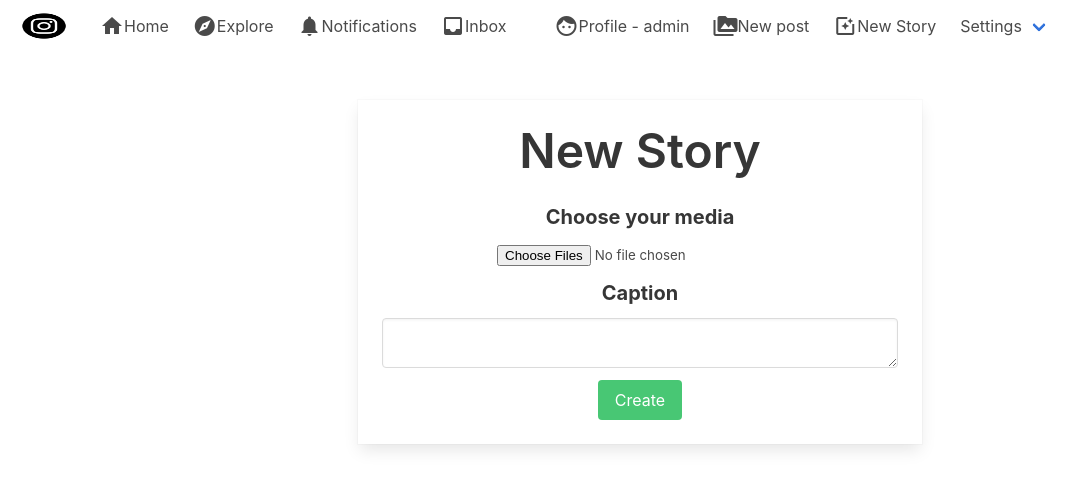
After one commit to devjyno96/django_insta_clone, a Django app: page /stories/newstory in a window 1280 px wide. The commit adds this page. Shown: the top 489 px of the page, without its empty margins (0-1086 px from the left). Run offline with Django 3.2, Linux system fonts and the light colour scheme; a user stored in the database is signed in; data comes from the database, SQL or seed files in the repository; both versions use the stored data as it was after the commit; some libraries are stand-ins or nearby versions.

Commit message:
video 30 complete

```diff
--- a/instagram_clone/instagram_clone/templates/base.html
+++ b/instagram_clone/instagram_clone/templates/base.html
@@ -64,6 +64,10 @@
                     <span class="material-icons">perm_media</span>
                     New post
                 </a>
+                <a href="{% url 'newstory' %}" class="navbar-item">
+                    <span class="material-icons">photo_filter</span>
+                    New Story
+                </a>
 
                 <div class="navbar-item has-dropdown is-hoverable">
                     <a class="navbar-link">
--- /dev/null
+++ b/instagram_clone/instagram_clone/templates/newstory.html
@@ -0,0 +1,56 @@
+{% extends 'base.html' %}
+
+{% load static %}
+
+{% block content %}
+
+<div class="columns is-mobile has-text-centered">
+  <div class="column is-half is-offset-one-quarter">
+
+    <div class="card">
+    <div class="card-content">
+
+    <form method="post" action="" enctype="multipart/form-data" role="form">
+    {% csrf_token %}
+    <h3 class="title is-1">New Story</h3>
+
+            <div class="field">
+              <p class="control has-icons-left">
+              <label class="label is-medium">Choose your media</label>
+                {{ form.content }}
+                <span class="icon is-small is-left">
+            <i class="fas fa-lock"></i>
+          </span>
+        </p>
+          </div>
+
+            <div class="field">
+              <p class="control has-icons-left">
+              <label class="label is-medium">Caption</label>
+                {{ form.caption }}
+                <span class="icon is-small is-left">
+            <i class="fas fa-lock"></i>
+          </span>
+        </p>
+          </div>
+
+
+      <div class="field">
+      <p class="control">
+        <button type="submit" name="action" class="button is-success">
+          Create
+        </button>
+      </p>
+    </div>
+
+
+      </div>
+</div>
+
+
+
+
+
+
+
+{% endblock %}
--- a/instagram_clone/instagram_clone/urls.py
+++ b/instagram_clone/instagram_clone/urls.py
@@ -26,6 +26,7 @@ urlpatterns = [
       path('user/', include('authy.urls')),
       path('direct/', include('direct.urls')),
       path('notifications/', include('notifications.urls')),
+      path('stories/', include('stories.urls')),
       path('<username>/', UserProfile, name='profile'),
       path('<username>/saved', UserProfile, name='profilefavorates'),
       path('<username>/follow/<option>', follow, name='follow'),
--- a/instagram_clone/post/views.py
+++ b/instagram_clone/post/views.py
@@ -11,12 +11,15 @@ from comment.forms import CommentForm
 from .models import Stream, Post, Tag, Likes, PostFileContent
 from authy.models import Profile
 from comment.models import Comment
+from stories.models import Story, StoryStream
 
 
 @login_required
 def index(request):
     user = request.user
     posts = Stream.objects.filter(user=user)
+
+    stories = StoryStream.objects.filter(user=user)
 
     group_ids = []
 
@@ -30,6 +33,7 @@ def index(request):
     context = {
         'user': user,
         'post_items': post_items,
+        'stories': stories,
     }
 
     return HttpResponse(template.render(context, request))
--- /dev/null
+++ b/instagram_clone/stories/urls.py
@@ -0,0 +1,7 @@
+from django.urls import path
+from .views import NewStory, ShowMedia
+
+urlpatterns = [
+    path('newstory', NewStory, name='newstory'),
+    path('showmedia/<stream_id>', ShowMedia, name='showmedia'),
+]
--- a/instagram_clone/stories/views.py
+++ b/instagram_clone/stories/views.py
@@ -1,3 +1,43 @@
-from django.shortcuts import render
+from django.shortcuts import render, redirect
+from django.contrib.auth.decorators import login_required
+
+from django.http import JsonResponse
 
 # Create your views here.
+from .models import Story, StoryStream
+from .forms import NewStoryForm
+
+from datetime import datetime, timedelta
+
+
+@login_required
+def NewStory(request):
+    user = request.user
+    file_objs = []
+
+    if request.method == "POST":
+        form = NewStoryForm(request.POST, request.FILES)
+        if form.is_valid():
+            file = request.FILES.get('content')
+            caption = form.cleaned_data.get('caption')
+
+            story = Story(user=user, content=file, caption=caption)
+            story.save()
+            return redirect('index')
+    else:
+        form = NewStoryForm()
+
+    context = {
+        'form': form,
+    }
+
+    return render(request, 'newstory.html', context)
+
+
+def ShowMedia(request, stream_id):
+    stories = StoryStream.objects.get(id=stream_id)
+    media_st = stories.story.all().values()
+
+    stories_list = list(media_st)
+
+    return JsonResponse(stories_list, safe=False)
```
Also changed, not shown: instagram_clone/instagram_clone/templates/index.html (+5 -14 lines), instagram_clone/db.sqlite3, instagram_clone/media/user_1/a0002587_main.jpg (added), instagram_clone/media/user_1/galaxy-clusters.jpg (added), instagram_clone/media/user_1/profile.jpg, instagram_clone/media/user_4/dims.jpg (added), instagram_clone/media/user_4/profile.jpg, instagram_clone/media/user_5/galaxy-clusters.jpg (added), instagram_clone/media/user_5/galaxy-clusters_h5XFOht.jpg (added), instagram_clone/media/user_5/profile.jpg.
